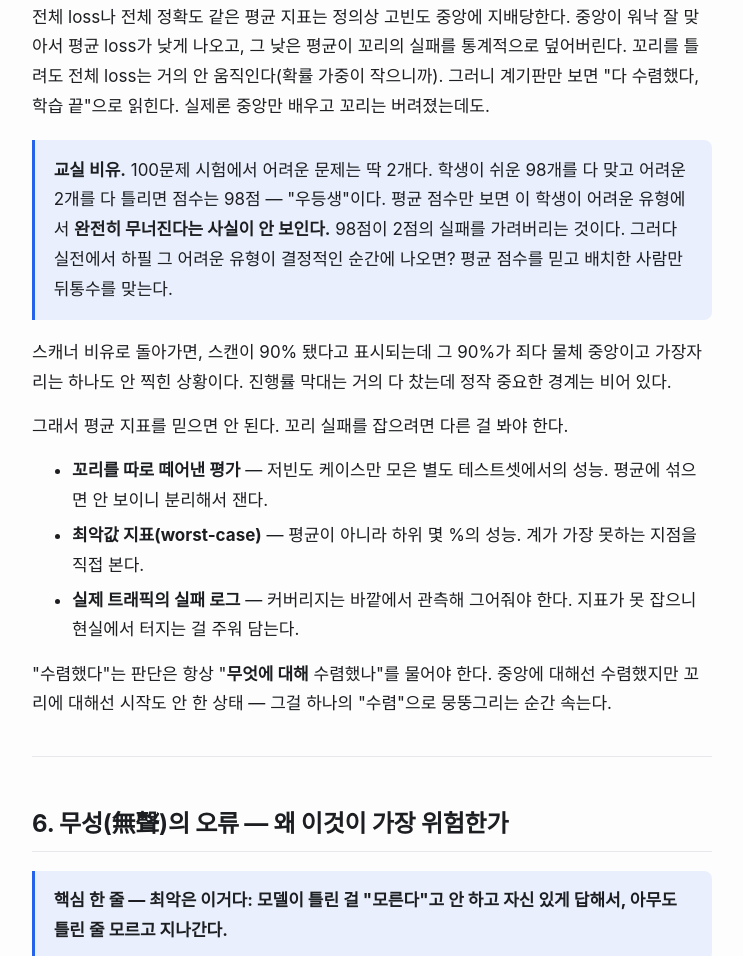
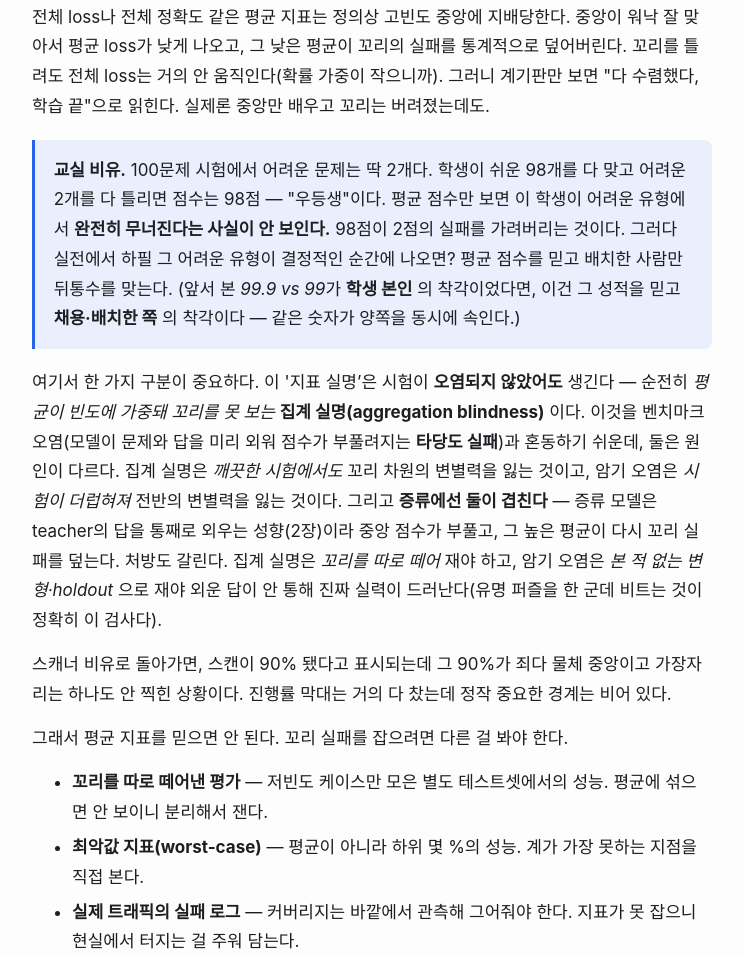
Before and after one commit to daehyoung/blog, an Astro site: page /blog/distillation-limits in a window 1280 px wide. Shown: the part 8531-9487 px from the top of the page, without its empty margins (268-1011 px from the left). Built offline with nearby package versions, Linux system fonts and the light colour scheme; Astro itself is replaced by a stand-in of ours; a web font is replaced by a local one.

Commit message:
증류 글 §5 개선: 집계 실명 vs 암기 오염 구분 + 본인/관찰자 비유 연결
- §5.2에 '집계 실명(aggregation blindness) vs 암기 오염(타당도 실패)' 구분 추가
  (깨끗한 시험에도 생기는 빈도-가중 실명 ↔ 벤치마크 오염, 증류에선 겹침, 처방도 갈림)
- §5.2 '98점 우등생' 비유에 §5.1 '99.9 vs 99'와의 다리:
  본인의 착각(모델) ↔ 관찰자의 착각(배치자) — 같은 숫자, 두 피해자

Co-Authored-By: Claude Opus 4.8 (1M context) <noreply@anthropic.com>
Claude-Session: https://claude.ai/code/session_01TQDG8q7tngZPwMi6wyiPk7

```diff
--- a/content/posts/2026-07-30-distillation-limits.md
+++ b/content/posts/2026-07-30-distillation-limits.md
@@ -164,7 +164,9 @@ gradient가 작다는 **증상** 은 같지만, 하나는 "도착해서 멈춤"
 
 전체 loss나 전체 정확도 같은 평균 지표는 정의상 고빈도 중앙에 지배당한다. 중앙이 워낙 잘 맞아서 평균 loss가 낮게 나오고, 그 낮은 평균이 꼬리의 실패를 통계적으로 덮어버린다. 꼬리를 틀려도 전체 loss는 거의 안 움직인다(확률 가중이 작으니까). 그러니 계기판만 보면 "다 수렴했다, 학습 끝"으로 읽힌다. 실제론 중앙만 배우고 꼬리는 버려졌는데도.
 
-> **교실 비유.** 100문제 시험에서 어려운 문제는 딱 2개다. 학생이 쉬운 98개를 다 맞고 어려운 2개를 다 틀리면 점수는 98점 — "우등생"이다. 평균 점수만 보면 이 학생이 어려운 유형에서 **완전히 무너진다는 사실이 안 보인다.** 98점이 2점의 실패를 가려버리는 것이다. 그러다 실전에서 하필 그 어려운 유형이 결정적인 순간에 나오면? 평균 점수를 믿고 배치한 사람만 뒤통수를 맞는다.
+> **교실 비유.** 100문제 시험에서 어려운 문제는 딱 2개다. 학생이 쉬운 98개를 다 맞고 어려운 2개를 다 틀리면 점수는 98점 — "우등생"이다. 평균 점수만 보면 이 학생이 어려운 유형에서 **완전히 무너진다는 사실이 안 보인다.** 98점이 2점의 실패를 가려버리는 것이다. 그러다 실전에서 하필 그 어려운 유형이 결정적인 순간에 나오면? 평균 점수를 믿고 배치한 사람만 뒤통수를 맞는다. (앞서 본 *99.9 vs 99*가 **학생 본인** 의 착각이었다면, 이건 그 성적을 믿고 **채용·배치한 쪽** 의 착각이다 — 같은 숫자가 양쪽을 동시에 속인다.)
+
+여기서 한 가지 구분이 중요하다. 이 '지표 실명'은 시험이 **오염되지 않았어도** 생긴다 — 순전히 *평균이 빈도에 가중돼 꼬리를 못 보는* **집계 실명(aggregation blindness)** 이다. 이것을 벤치마크 오염(모델이 문제와 답을 미리 외워 점수가 부풀려지는 **타당도 실패**)과 혼동하기 쉬운데, 둘은 원인이 다르다. 집계 실명은 *깨끗한 시험에서도* 꼬리 차원의 변별력을 잃는 것이고, 암기 오염은 *시험이 더럽혀져* 전반의 변별력을 잃는 것이다. 그리고 **증류에선 둘이 겹친다** — 증류 모델은 teacher의 답을 통째로 외우는 성향(2장)이라 중앙 점수가 부풀고, 그 높은 평균이 다시 꼬리 실패를 덮는다. 처방도 갈린다. 집계 실명은 *꼬리를 따로 떼어* 재야 하고, 암기 오염은 *본 적 없는 변형·holdout* 으로 재야 외운 답이 안 통해 진짜 실력이 드러난다(유명 퍼즐을 한 군데 비트는 것이 정확히 이 검사다).
 
 스캐너 비유로 돌아가면, 스캔이 90% 됐다고 표시되는데 그 90%가 죄다 물체 중앙이고 가장자리는 하나도 안 찍힌 상황이다. 진행률 막대는 거의 다 찼는데 정작 중요한 경계는 비어 있다.
 
```
